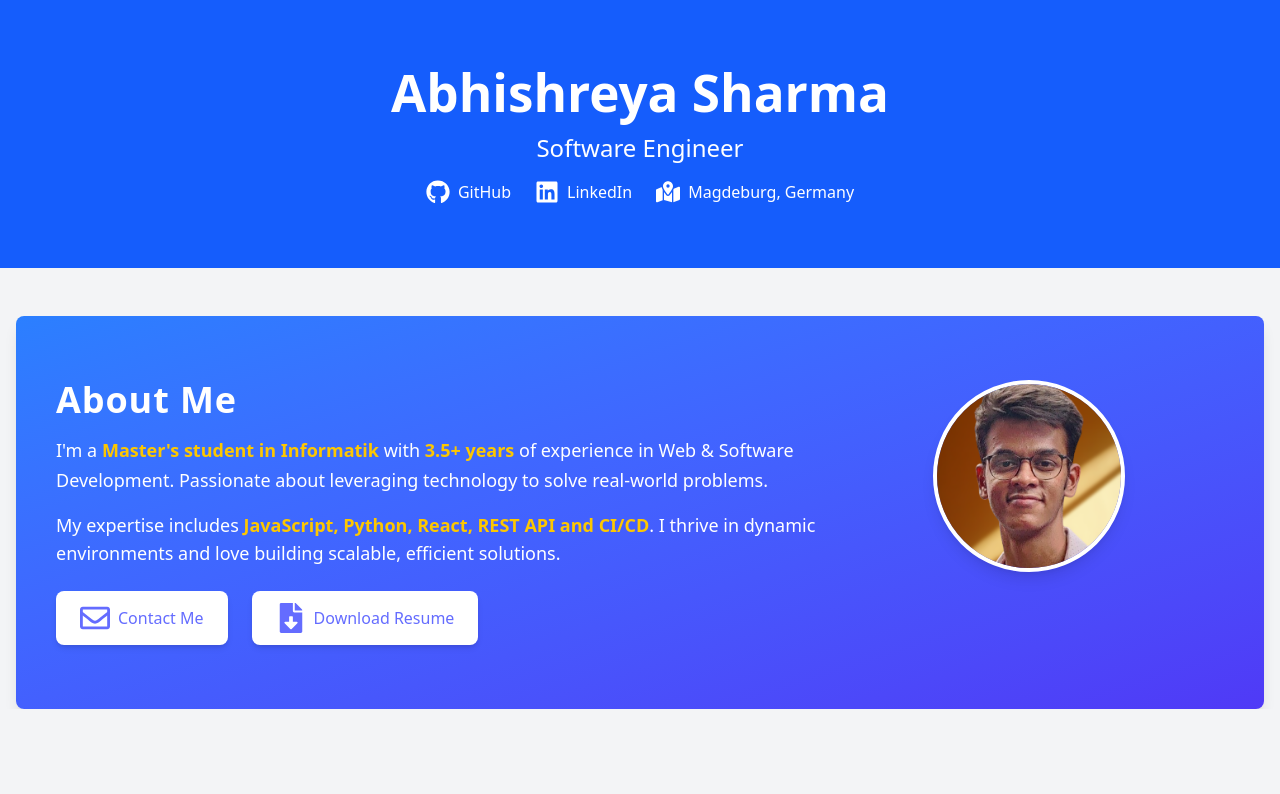
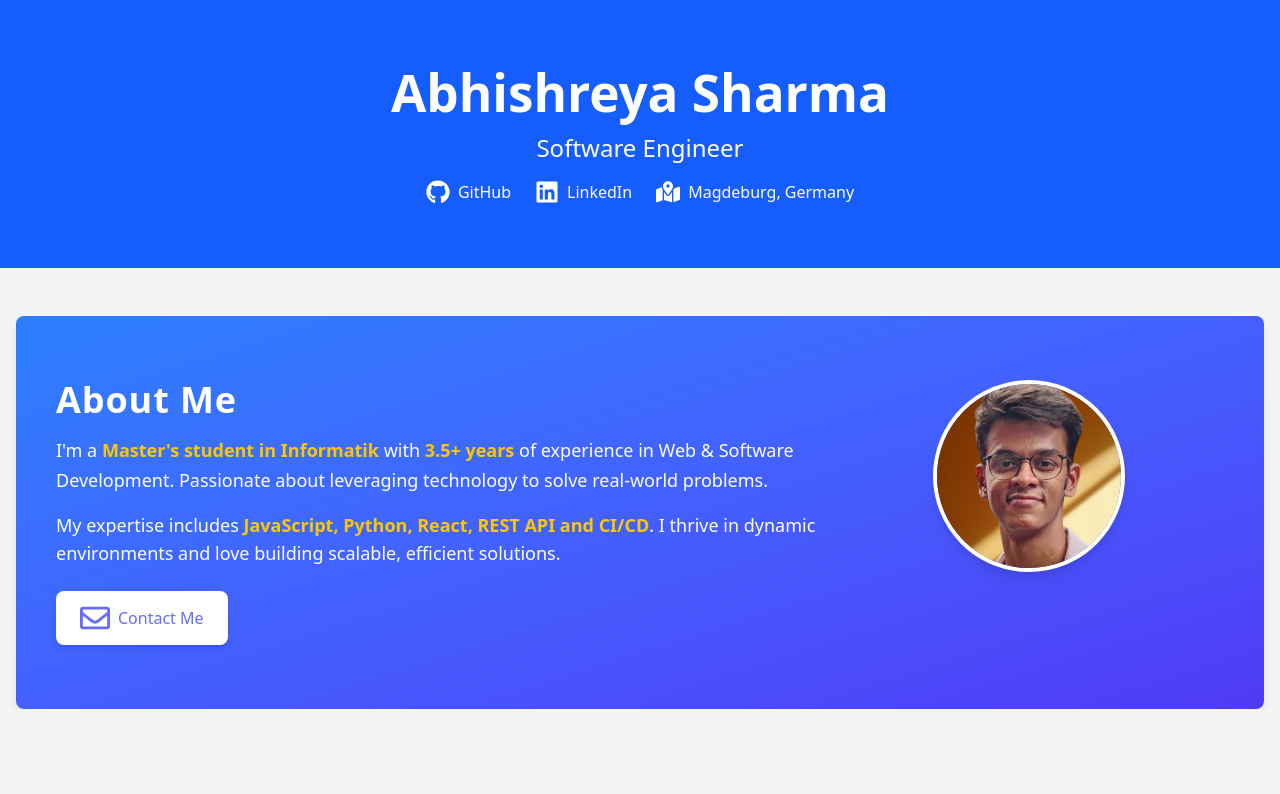
Before and after one commit to abhishrey/abhishrey.github.io, a React (Vite) app in the folder my-portfolio/: page / in a window 1280 px wide. Shown: the top 794 px of the page. Built offline with nearby package versions, Linux system fonts and the light colour scheme.

Commit message:
remove download resume

```diff
--- a/my-portfolio/src/components/Aboutme.jsx
+++ b/my-portfolio/src/components/Aboutme.jsx
@@ -27,10 +27,10 @@ function Aboutme() {
             <FaRegEnvelope className="text-3xl" />
             <span>Contact Me</span>
           </a>
-          <a href="https://drive.google.com/file/d/1JQqScSJFojFO6eAbo_j1kjd11CKSQ159/view?usp=drive_link" target="_blank" rel="noopener noreferrer" className="flex items-center gap-2 bg-white text-blue-600 px-6 py-3 rounded-lg shadow-md transition-all duration-300 transform hover:bg-blue-600 hover:text-white hover:scale-105">
+          {/* <a href="https://drive.google.com/file/d/1JQqScSJFojFO6eAbo_j1kjd11CKSQ159/view?usp=drive_link" target="_blank" rel="noopener noreferrer" className="flex items-center gap-2 bg-white text-blue-600 px-6 py-3 rounded-lg shadow-md transition-all duration-300 transform hover:bg-blue-600 hover:text-white hover:scale-105">
             <FaFileDownload className="text-3xl" />
             <span>Download Resume</span>
-          </a>
+          </a> */}
         </div>
       </div>
       <div className="md:w-1/3 flex justify-center mt-8 md:mt-0">
```
